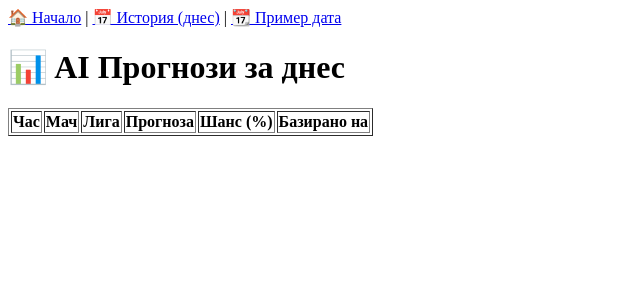
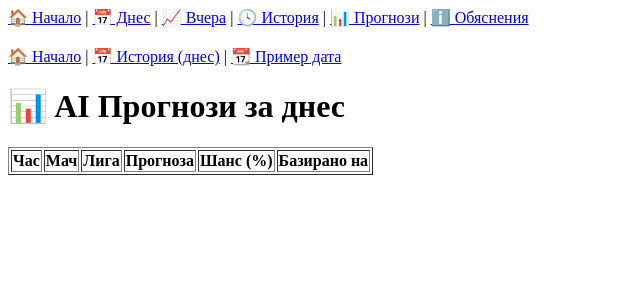
Before and after one commit to vAngelowBG/vabet, a Flask app: page / in a window 1280 px wide. Shown: the top 300 px of the page, without its empty margins (0-640 px from the left). Run offline with Flask 3, Linux system fonts and the light colour scheme; data that the repository does not hold is empty.

Commit message:
Add files via upload

```diff
--- a/templates/today.html
+++ b/templates/today.html
@@ -6,6 +6,17 @@
     <title>AI Прогнози за днес</title>
 </head>
 <body>
+
+<!-- меню версия 4 -->
+<nav style="margin-bottom: 20px;">
+    <a href="/" {% if active == 'index' %}style="font-weight:bold;"{% endif %}>🏠 Начало</a> |
+    <a href="/today" {% if active == 'today' %}style="font-weight:bold;"{% endif %}>📅 Днес</a> |
+    <a href="/yesterday" {% if active == 'yesterday' %}style="font-weight:bold;"{% endif %}>📈 Вчера</a> |
+    <a href="/history?date={{ today }}" {% if active == 'history' %}style="font-weight:bold;"{% endif %}>🕓 История</a> |
+    <a href="/tips" {% if active == 'tips' %}style="font-weight:bold;"{% endif %}>📊 Прогнози</a> |
+    <a href="/explain" {% if active == 'explain' %}style="font-weight:bold;"{% endif %}>ℹ️ Обяснения</a>
+</nav>
+
 
 <nav style="margin-bottom: 20px;">
     <a href="/">🏠 Начало</a> |
```
Also changed, not shown: templates/history.html (+11 -0 lines).
